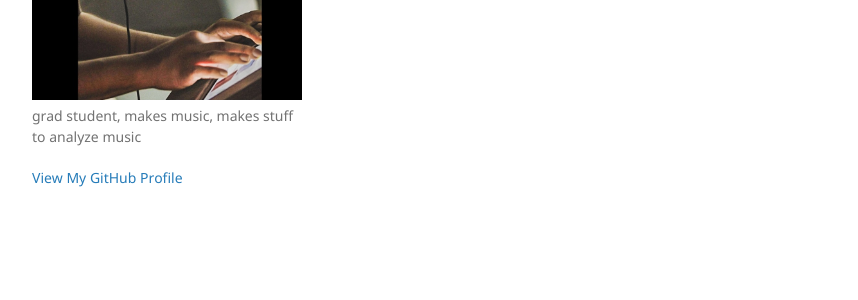
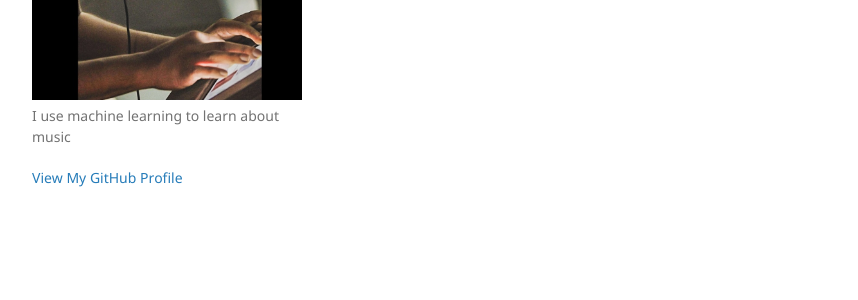
Before and after one commit to shreyanc/shreyanc.github.io, a Jekyll site: the page built from index.md, in a window 1280 px wide. Shown: the part 310-610 px from the top of the page, without its empty margins (178-1036 px from the left). Built offline with Jekyll 4.4.1, drawn with Linux system fonts in a browser that asks for light colours.

Commit message:
Update _config.yml

```diff
--- a/_config.yml
+++ b/_config.yml
@@ -1,6 +1,6 @@
 title: Shreyan Chowdhury
 logo: /assets/img/dp.jpg
-description: grad student, makes music, makes stuff to analyze music
+description: I use machine learning to learn about music
 show_downloads: false
 google_analytics:
 theme: jekyll-theme-minimal
```
